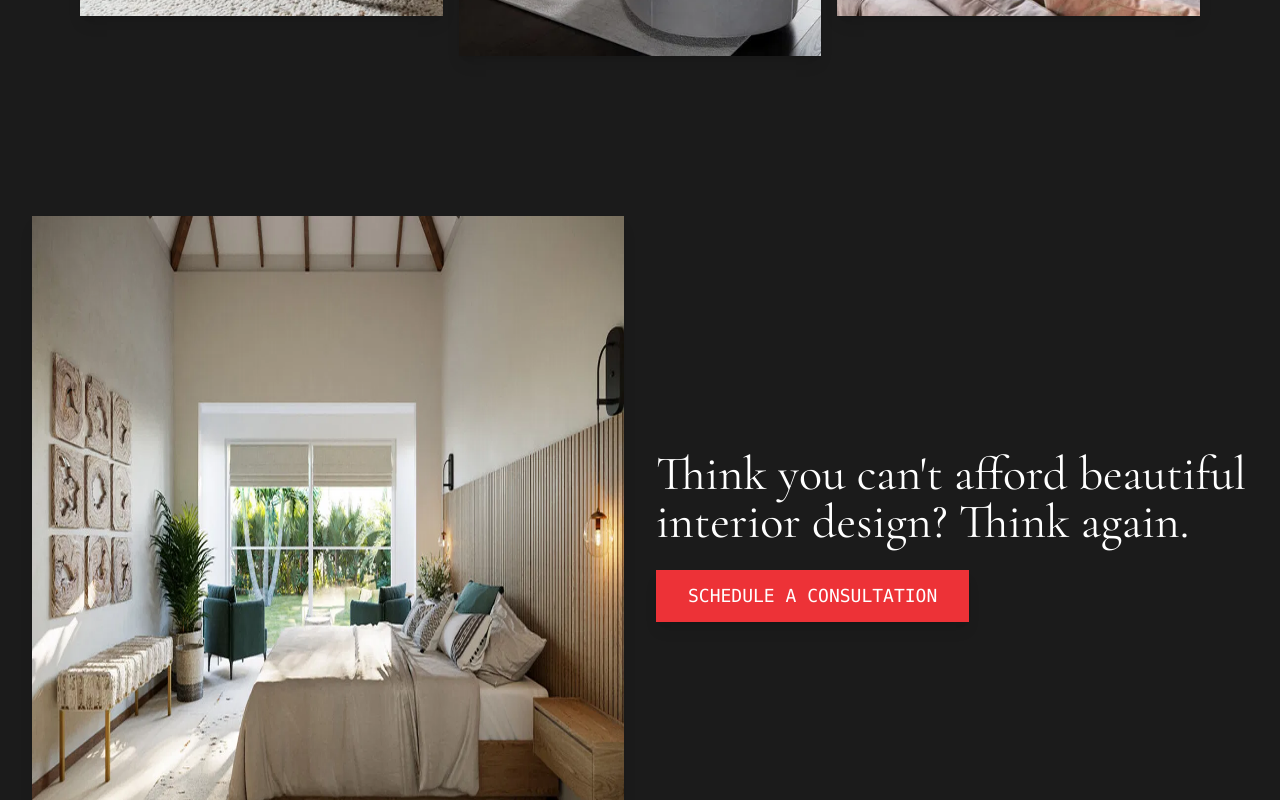
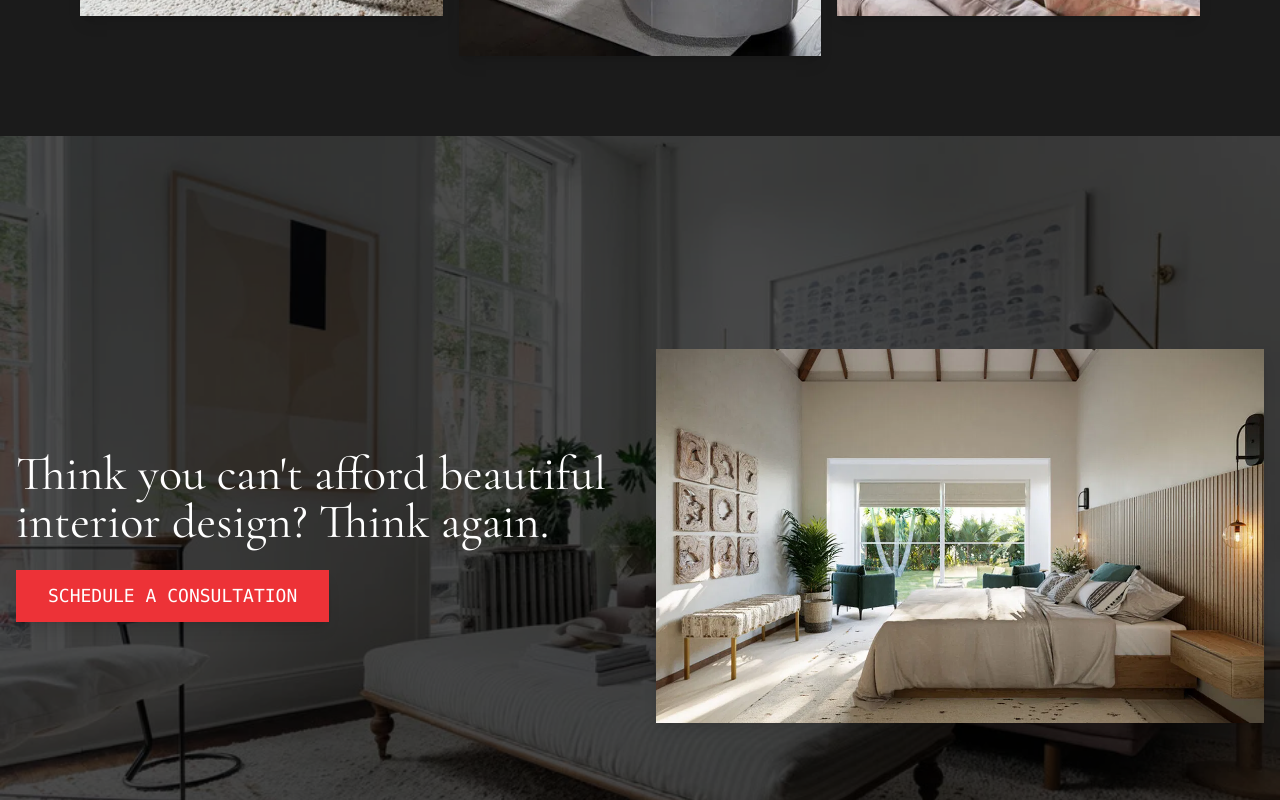
Before and after one commit to House-of-marktech-01/arch-interior-new, a React (Vite) app: page / in a window 1280 px wide. Shown: the part 1640-2440 px from the top of the page. Built offline with nearby package versions, Linux system fonts and the light colour scheme; a web font is replaced by a local one.

Commit message:
schedule us redesigned

```diff
--- a/src/components/Schedule.jsx
+++ b/src/components/Schedule.jsx
@@ -30,34 +30,23 @@ const Schedule = () => {
 
   return (
     <div
-      className="flex flex-col md:flex-row justify-between items-center  sm:mx-8 am:p-8 rounded-none h-[100vh]  text-white"
+      className="flex flex-col-reverse lg:flex-row justify-between items-center rounded-none h-[100vh] text-white"
       ref={scheduleRef} // Attach ref here
+      style={{
+        backgroundImage: "url('/assets/images/livingroom1.png')",
+        backgroundSize: "cover",
+        backgroundPosition: "center",
+      }}
     >
-      {/* Image Section */}
-      <motion.div
-        className="flex-1 mb-6 md:mb-0 md:mr-8"
-        initial={{ opacity: 0, scale: 0.8 }} // Initial animation state
-        animate={
-          isVisible ? { opacity: 1, scale: 1 } : { opacity: 0, scale: 0.8 }
-        } // Animate based on visibility
-        transition={{ duration: 0.8 }} // Animation duration
-      >
-        <motion.img
-          src={homehero}
-          alt="Interior Design"
-          className="w-full h-[80vh] rounded-none shadow-lg transform hover:scale-105 transition duration-300" // No border-radius, sharp corners
-          whileHover={{ scale: 1.05 }} // Slight zoom on hover
-        />
-      </motion.div>
-
+      <div className="relative w-full h-full flex items-center justify-center bg-black bg-opacity-70 flex-col-reverse lg:flex-row">
         {/* Text and Button Section */}
         <motion.div
-        className="flex-1 justify-center items-center text-center md:text-left"
+          className="w-full lg:w-1/2 flex flex-col justify-center items-center lg:items-start text-center lg:text-left px-4"
           initial={{ opacity: 0, x: -50 }} // Slide in from the left
           animate={isVisible ? { opacity: 1, x: 0 } : { opacity: 0, x: -50 }} // Animate based on visibility
           transition={{ duration: 0.7 }} // Adjusted duration for a smoother effect
         >
-        <h2 className="text-3xl md:text-5xl font-cormorant mb-6">
+          <h2 className="text-3xl md:text-4xl lg:text-5xl font-cormorant mb-6">
             Think you can&apos;t afford beautiful interior design? Think again.
           </h2>
 
@@ -69,6 +58,24 @@ const Schedule = () => {
             SCHEDULE A CONSULTATION
           </motion.button>
         </motion.div>
+
+        {/* Image Section */}
+        <motion.div
+          className="w-full lg:w-1/2 mb-6 lg:mb-0 px-4 flex items-center justify-center"
+          initial={{ opacity: 0, scale: 0.8 }} // Initial animation state
+          animate={
+            isVisible ? { opacity: 1, scale: 1 } : { opacity: 0, scale: 0.8 }
+          } // Animate based on visibility
+          transition={{ duration: 0.8 }} // Animation duration
+        >
+          <motion.img
+            src={homehero}
+            alt="Interior Design"
+            className="w-full h-auto max-h-[80vh] rounded-none shadow-lg transform hover:scale-105 transition duration-300" // Adjusted for responsiveness
+            whileHover={{ scale: 1.05 }} // Slight zoom on hover
+          />
+        </motion.div>
+      </div>
     </div>
   );
 };
--- a/src/pages/Contact.jsx
+++ b/src/pages/Contact.jsx
@@ -1,7 +1,5 @@
 import { useState, useEffect, useRef } from "react";
-import {
-  ArrowRight,
-} from "lucide-react";
+import { ArrowRight } from "lucide-react";
 import { motion } from "framer-motion";
 
 export default function Contact() {
@@ -74,7 +72,7 @@ export default function Contact() {
       className="relative flex h-screen"
       ref={contactRef}
       style={{
-        backgroundImage: "url('/public/assets/images/livingroom1.png')",
+        backgroundImage: "url('/assets/images/livingroom1.png')",
         backgroundSize: "cover",
         backgroundPosition: "center",
       }}
@@ -98,7 +96,6 @@ export default function Contact() {
           >
             Get in touch
           </motion.h1>
-
 
           {/* Form */}
           <form onSubmit={handleSubmit} className="space-y-4">
```
Lines whose indentation alone changed are shown as unchanged.
